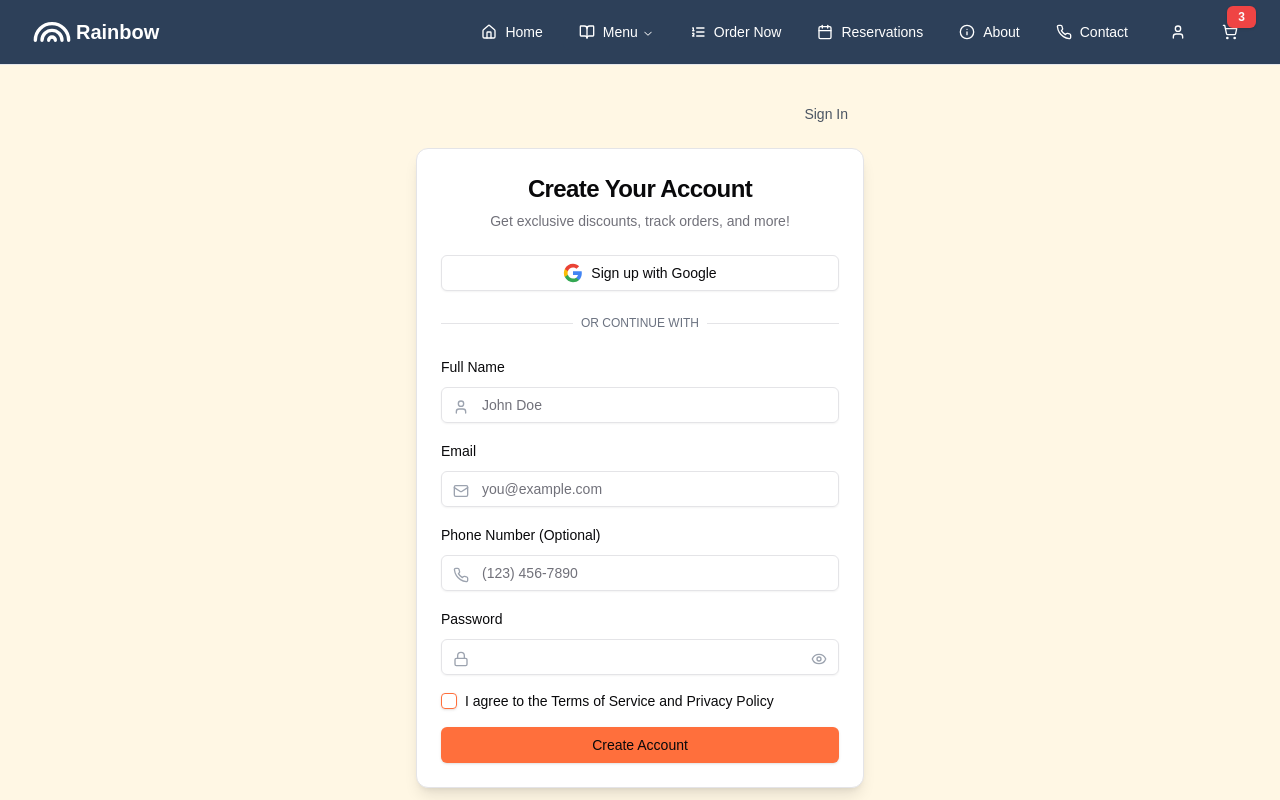
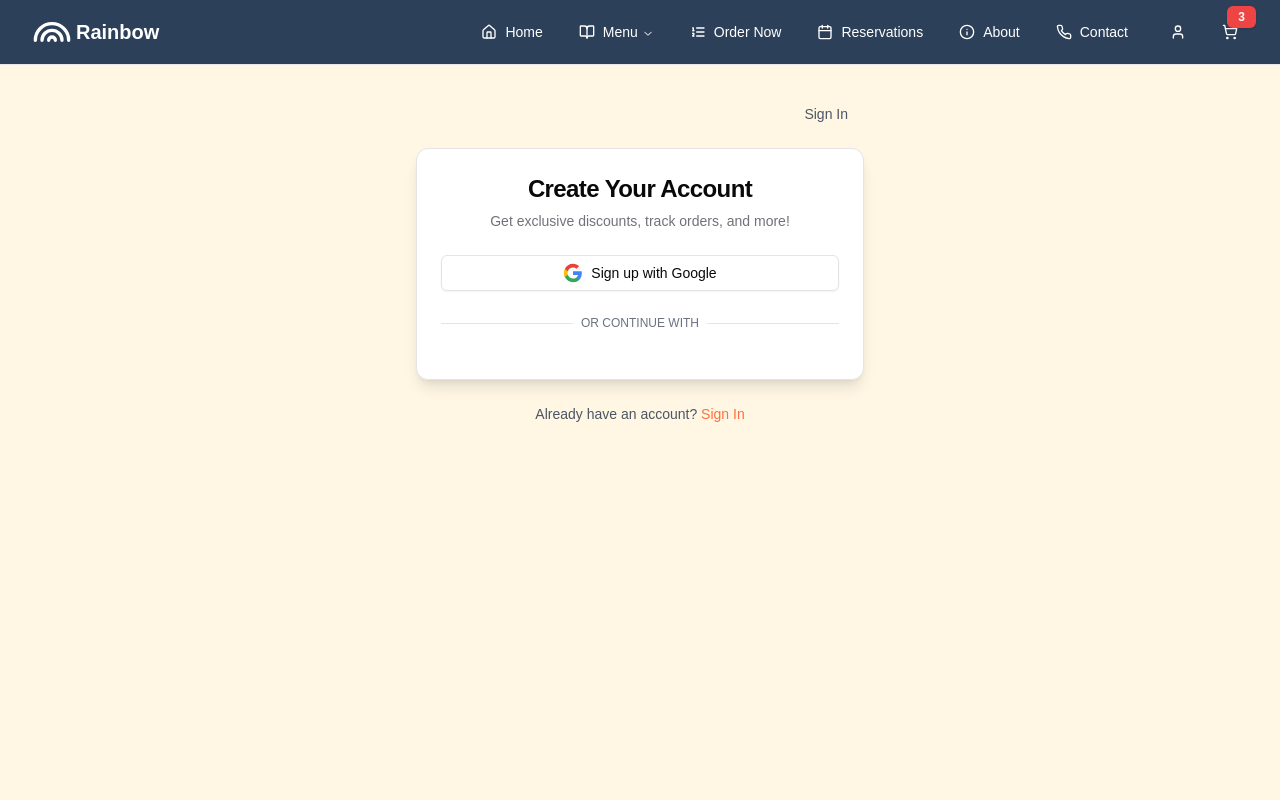
Before and after one commit to im-sanny/rms, a Next.js app: page /register in a window 1280 px wide. Shown: the top 800 px of the page. Built offline with nearby package versions, Linux system fonts and the light colour scheme.

Commit message:
update: register page updated, form will be added later

```diff
--- a/app/register/page.tsx
+++ b/app/register/page.tsx
@@ -1,65 +1,8 @@
 "use client"
-import { useState } from "react";
 import { Card, CardContent, CardHeader, CardTitle, CardDescription } from '@/components/ui/card';
 import { Button } from '@/components/ui/button';
-import { Input } from '@/components/ui/input';
-import { Label } from '@/components/ui/label';
-import { Checkbox } from '@/components/ui/checkbox';
-import { Alert, AlertDescription } from '@/components/ui/alert';
-import { User, Mail, Phone, Lock, Eye, EyeOff } from 'lucide-react';
 
 export default function Register() {
-    const [showPassword, setShowPassword] = useState(false);
-    const [loading, setLoading] = useState(false);
-    const [formData, setFormData] = useState({
-        fullName: '',
-        email: '',
-        phone: '',
-        password: '',
-        confirmPassword: '',
-        promoCode: '',
-        agreeToTerms: false
-    });
-    const [errors, setErrors] = useState({});
-
-    const validatePassword = (password) => {
-        const hasMinLength = password.length >= 8;
-        const hasNumber = /\d/.test(password);
-        const hasSpecialChar = /[!@#$%^&*(),.?":{}|<>]/.test(password);
-        return {
-            isValid: hasMinLength && hasNumber && hasSpecialChar,
-            strength:
-                hasMinLength && hasNumber && hasSpecialChar ? 'strong' :
-                    hasMinLength && (hasNumber || hasSpecialChar) ? 'medium' : 'weak'
-        };
-    };
-
-    const handleSubmit = async (e: { preventDefault: () => void; }) => {
-        e.preventDefault();
-        setLoading(true);
-
-        // Simulate API call
-        await new Promise(resolve => setTimeout(resolve, 1500));
-
-        setLoading(false);
-        // Handle success (would normally navigate or show success modal)
-    };
-
-    const handleInputChange = (e: React.FormEvent) => {
-        const { name, value } = e.target;
-        setFormData(prev => ({
-            ...prev,
-            [name]: value
-        }));
-
-        // Clear errors when user types
-        if (errors[name]) {
-            setErrors(prev => ({
-                ...prev,
-                [name]: ''
-            }));
-        }
-    };
 
     return (
         <div className="min-h-screen bg-[#FFF7E4] py-8 px-4 mt-[64px]">
@@ -101,121 +44,8 @@ export default function Register() {
                             </div>
                         </div>
 
-                        <form onSubmit={handleSubmit} className="space-y-4">
-                            <div className="space-y-2">
-                                <Label htmlFor="fullName">Full Name</Label>
-                                <div className="relative">
-                                    <User className="absolute left-3 top-3 h-4 w-4 text-gray-400" />
-                                    <Input
-                                        id="fullName"
-                                        name="fullName"
-                                        placeholder="John Doe"
-                                        className="pl-10"
-                                        value={formData.fullName}
-                                        onChange={handleInputChange}
-                                    />
-                                </div>
-                            </div>
+                        {/* form here */}
 
-                            <div className="space-y-2">
-                                <Label htmlFor="email">Email</Label>
-                                <div className="relative">
-                                    <Mail className="absolute left-3 top-3 h-4 w-4 text-gray-400" />
-                                    <Input
-                                        id="email"
-                                        name="email"
-                                        type="email"
-                                        placeholder="you@example.com"
-                                        className="pl-10"
-                                        value={formData.email}
-                                        onChange={handleInputChange}
-                                    />
-                                </div>
-                            </div>
-
-                            <div className="space-y-2">
-                                <Label htmlFor="phone">Phone Number (Optional)</Label>
-                                <div className="relative">
-                                    <Phone className="absolute left-3 top-3 h-4 w-4 text-gray-400" />
-                                    <Input
-                                        id="phone"
-                                        name="phone"
-                                        type="tel"
-                                        placeholder="(123) 456-7890"
-                                        className="pl-10"
-                                        value={formData.phone}
-                                        onChange={handleInputChange}
-                                    />
-                                </div>
-                            </div>
-
-                            <div className="space-y-2">
-                                <Label htmlFor="password">Password</Label>
-                                <div className="relative">
-                                    <Lock className="absolute left-3 top-3 h-4 w-4 text-gray-400" />
-                                    <Input
-                                        id="password"
-                                        name="password"
-                                        type={showPassword ? "text" : "password"}
-                                        className="pl-10 pr-10"
-                                        value={formData.password}
-                                        onChange={handleInputChange}
-                                    />
-                                    <button
-                                        type="button"
-                                        className="absolute right-3 top-3 text-gray-400 hover:text-gray-600"
-                                        onClick={() => setShowPassword(!showPassword)}
-                                    >
-                                        {showPassword ? <EyeOff className="h-4 w-4" /> : <Eye className="h-4 w-4" />}
-                                    </button>
-                                </div>
-                                {formData.password && (
-                                    <div className="mt-2">
-                                        <div className="flex gap-1">
-                                            {['weak', 'medium', 'strong'].map((strength) => (
-                                                <div
-                                                    key={strength}
-                                                    className={`h-1 flex-1 rounded-full ${validatePassword(formData.password).strength === 'weak' ? 'bg-red-500' :
-                                                        validatePassword(formData.password).strength === 'medium' ? 'bg-yellow-500' :
-                                                            'bg-green-500'
-                                                        }`}
-                                                />
-                                            ))}
-                                        </div>
-                                    </div>
-                                )}
-                            </div>
-
-                            <div className="space-y-2">
-                                <div className="flex items-center gap-2">
-                                    <Checkbox
-                                        id="terms"
-                                        checked={formData.agreeToTerms}
-                                        onCheckedChange={(checked) =>
-                                            setFormData(prev => ({ ...prev, agreeToTerms: checked }))
-                                        }
-                                    />
-                                    <Label htmlFor="terms" className="text-sm">
-                                        I agree to the Terms of Service and Privacy Policy
-                                    </Label>
-                                </div>
-                            </div>
-
-                            <Button
-                                type="submit"
-                                className="w-full bg-[#FF6F3C] hover:bg-[#ff8d64]"
-                                disabled={loading}
-                            >
-                                {loading ? (
-                                    <div className="flex items-center justify-center">
-                                        <div className="animate-spin rounded-full h-4 w-4 border-b-2 border-white mr-2" />
-                                        Creating Account...
-                                    </div>
-                                ) : (
-                                    'Create Account'
-                                )}
-                            </Button>
-                        </form>
                     </CardContent>
                 </Card>
 
```
